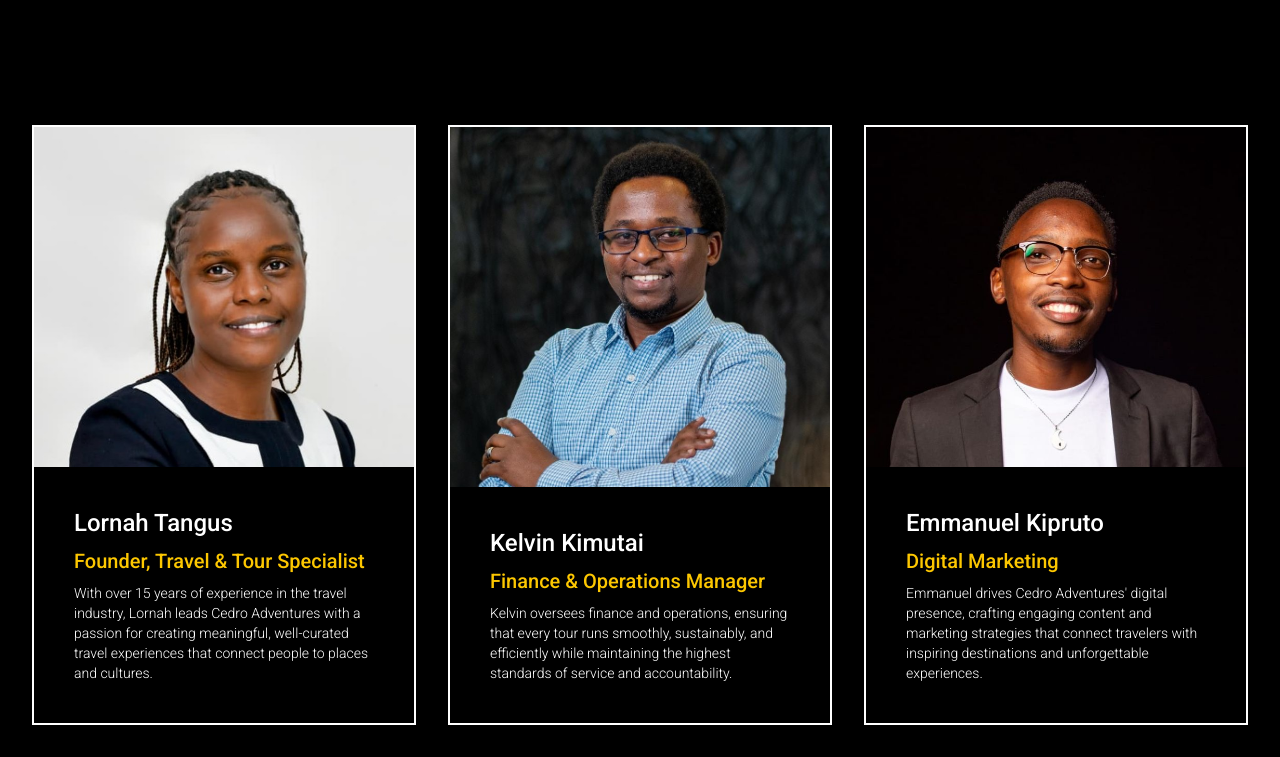
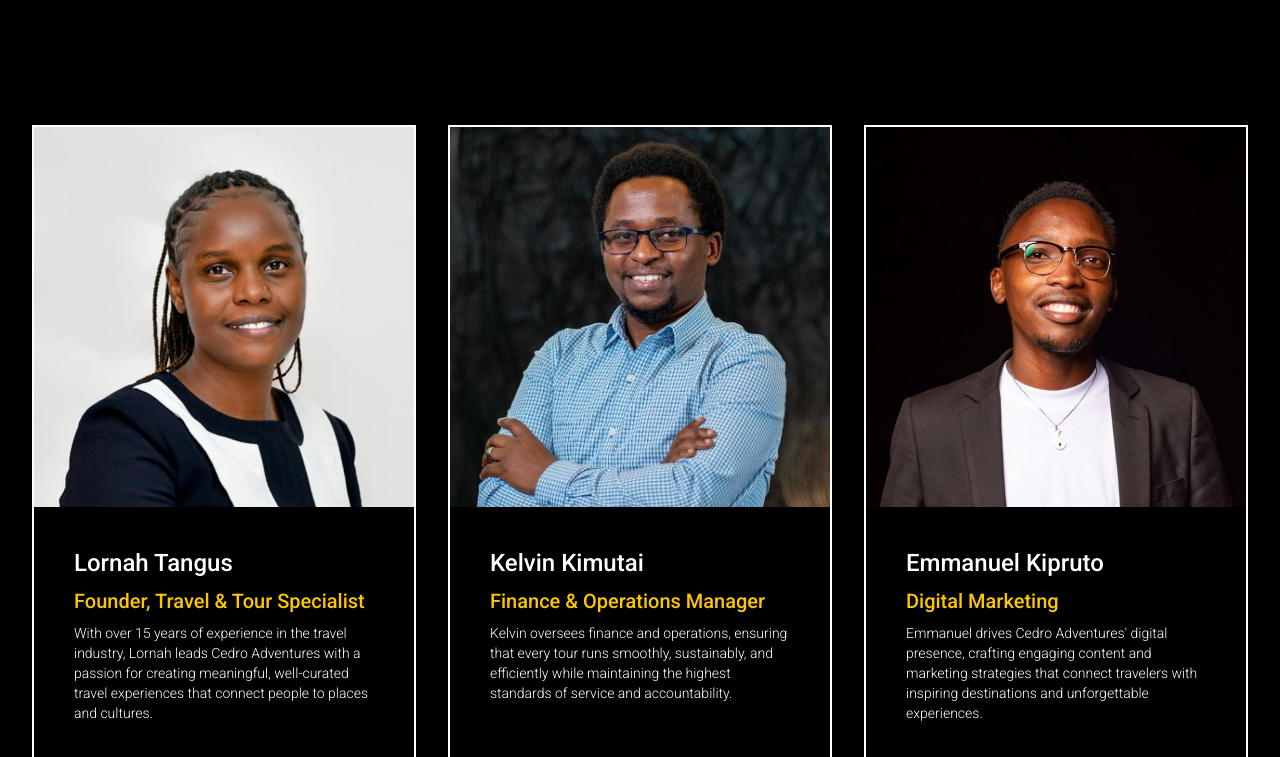
Before and after one commit to nedarctic/cedroapp, a Next.js app: page /about in a window 1280 px wide. Shown: the part 3405-4162 px from the top of the page. Built offline with nearby package versions, Linux system fonts and the light colour scheme; no server answers.

Commit message:
member card ui fix

```diff
--- a/components/team-member-card.tsx
+++ b/components/team-member-card.tsx
@@ -2,10 +2,10 @@ import Image from 'next/image';
 
 export function TeamMemberCard({ image, name, designation, description }: {image: string; name: string; designation: string; description: string }) {
     return (
-        <div className="flex flex-col bg-black border-2 border-white h-150 w-full">
+        <div className="flex flex-col bg-black border-2 border-white h-auto w-full">
 
             {/* image */}
-            <div className="relative h-3/4 w-full">
+            <div className="relative aspect-square w-full">
                 <Image src={image} alt={name} className={"object-cover object-top"} fill priority />
             </div>
 
```
